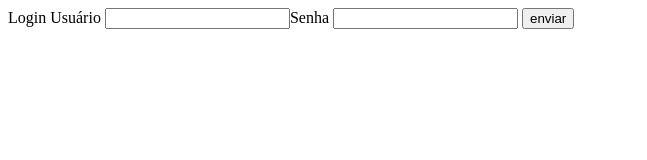
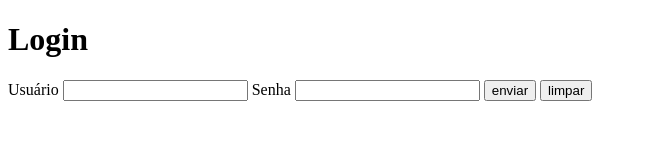
Before and after one commit to MMMKeviin/TelaDeLogin, a plain HTML site: page index.html in a window 1280 px wide. Shown: the whole page, without its empty margins (0-647 px from the left). Drawn offline with Linux system fonts and the light colour scheme.

Commit message:
hgjhgvuyfg

```diff
--- a/index.html
+++ b/index.html
@@ -20,11 +20,14 @@
 </head>
 
 <body>
-    <form method="#" action="#" <h1>Login</h1>
+    <form method="#" action="#">
+        <h1>Login</h1>
         <label for="user">Usuário</label>
-        <input type="text" id="user" <label for="pass">Senha</label>
+        <input type="text" id="user">
+        <label for="pass">Senha</label>
         <input type="password" id="pass">
-        <input type="submit" value="enviar" onclick="verificar()" <input type="reset" value="limpar">
+        <input type="submit" value="enviar" onclick="verificar()">
+        <input type="reset" value="limpar">
     </form>
 
 </body>
```
